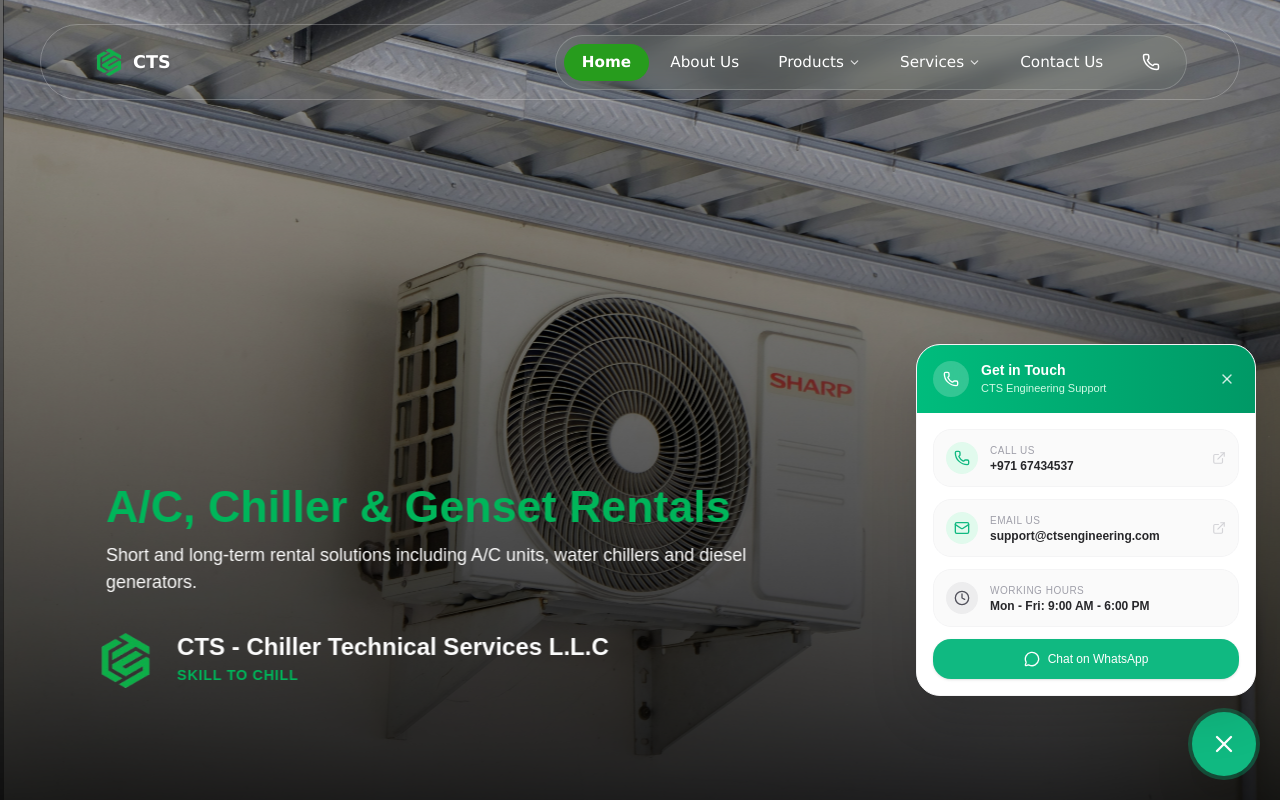
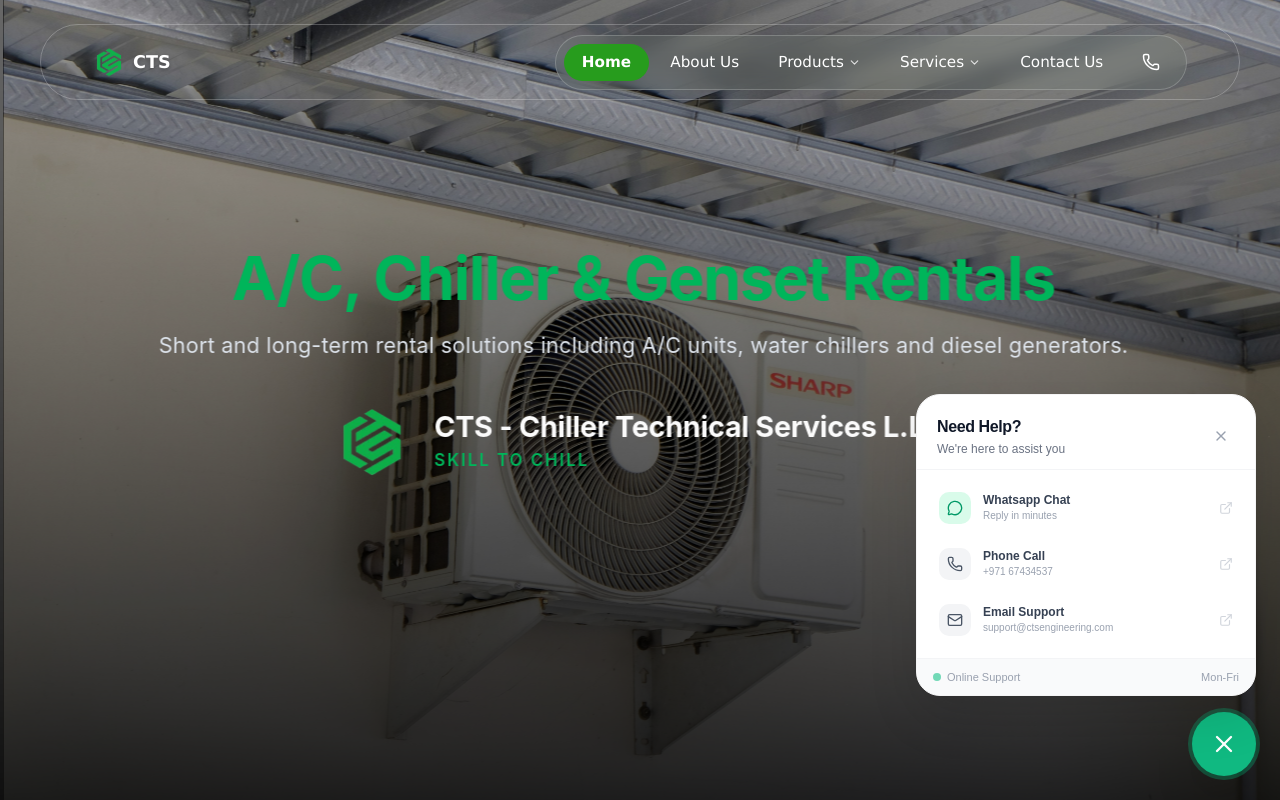
Before and after one commit to abints47/CTS-drchillar-project, a Next.js app: page / in a window 1280 px wide. Both pictures are taken after a click on the button 1224 px from the left and 744 px from the top of the page. Shown: the top 800 px of the page. Built offline with nearby package versions, Linux system fonts and the light colour scheme; grey boxes are pictures that could not be loaded.

Commit message:
Landing page text alignment changed Overall desing of the ChatBot design changed

```diff
--- a/components/ChatBotWidget.tsx
+++ b/components/ChatBotWidget.tsx
@@ -85,84 +85,86 @@
             transition={{ duration: 0.2, ease: "easeOut" }}
             className="absolute bottom-20 right-0 w-[calc(100vw-32px)] sm:w-85 bg-white rounded-[24px] shadow-[0_20px_50px_rgba(0,0,0,0.12)] border border-zinc-100 overflow-hidden"
           >
-            {/* Minimal Clean Header */}
-            <div className="bg-linear-to-r from-emerald-500 to-emerald-600 text-white p-4 flex items-center justify-between">
-              <div className="flex items-center space-x-3">
-                <div className="w-9 h-9 rounded-full bg-white/20 flex items-center justify-center backdrop-blur-md">
-                  <Phone className="w-4 h-4 text-white" />
-                </div>
-                <div>
-                  <h3 className="font-semibold text-sm leading-tight">Get in Touch</h3>
-                  <p className="text-[11px] text-emerald-100">CTS Engineering Support</p>
-                </div>
+            {/* Minimal Header */}
+            <div className="px-5 pt-5 pb-3 flex items-center justify-between border-b border-gray-100 dark:border-slate-800">
+              <div>
+                <h3 className="font-bold text-base text-gray-900 dark:text-white tracking-tight">Need Help?</h3>
+                <p className="text-xs text-gray-500 dark:text-slate-400 mt-0.5">We're here to assist you</p>
               </div>
               <button
                 onClick={() => setIsOpen(false)}
-                className="text-white/80 hover:text-white p-1 rounded-lg hover:bg-white/10 transition-colors"
+                className="text-gray-400 hover:text-gray-600 dark:hover:text-gray-200 p-1.5 rounded-full hover:bg-gray-100 dark:hover:bg-slate-800 transition-colors"
                 aria-label="Close window"
               >
                 <X className="w-4 h-4" />
               </button>
             </div>
 
-            {/* Structured Contact Directory Details */}
-            <div className="p-4 space-y-3 bg-white text-zinc-700">
-              {/* Phone Item */}
+            {/* Clean Action List */}
+            <div className="p-3 space-y-1">
+              {/* WhatsApp */}
               <a
-                href="tel:+18005551234"
-                className="flex items-center justify-between p-3 rounded-2xl bg-zinc-50 hover:bg-emerald-50 hover:text-[#10B981] transition-all border border-zinc-100 group"
+                href="https://wa.me/97167434537"
+                target="_blank"
+                rel="noopener noreferrer"
+                className="flex items-center justify-between p-2.5 rounded-xl hover:bg-emerald-50 dark:hover:bg-emerald-950/30 text-gray-700 dark:text-slate-200 hover:text-emerald-600 dark:hover:text-emerald-400 transition-all group"
               >
-                <div className="flex items-center gap-3">
-                  <div className="w-8 h-8 rounded-full bg-emerald-100/60 flex items-center justify-center text-[#10B981] group-hover:bg-[#10B981] group-hover:text-white transition-colors">
+                <div className="flex items-center space-x-3">
+                  <div className="w-8 h-8 rounded-lg bg-emerald-100/80 dark:bg-emerald-900/50 flex items-center justify-center text-emerald-600 dark:text-emerald-400 group-hover:scale-105 transition-transform">
+                    <MessageCircle className="w-4 h-4" />
+                  </div>
+                  <div>
+                    <p className="text-xs font-semibold">Whatsapp Chat</p>
+                    <p className="text-[10px] text-gray-400 dark:text-slate-500">Reply in minutes</p>
+                  </div>
+                </div>
+                <ExternalLink className="w-3.5 h-3.5 text-gray-300 dark:text-slate-600 group-hover:text-emerald-500 transition-colors" />
+              </a>
+
+              {/* Phone */}
+              <a
+                href="tel:+97167434537"
+                className="flex items-center justify-between p-2.5 rounded-xl hover:bg-gray-50 dark:hover:bg-slate-800/60 text-gray-700 dark:text-slate-200 transition-all group"
+              >
+                <div className="flex items-center space-x-3">
+                  <div className="w-8 h-8 rounded-lg bg-gray-100 dark:bg-slate-800 flex items-center justify-center text-gray-600 dark:text-slate-400 group-hover:scale-105 transition-transform">
                     <Phone className="w-4 h-4" />
                   </div>
                   <div>
-                    <p className="text-[10px] text-zinc-400 font-medium uppercase tracking-wider">Call Us</p>
-                    <p className="text-xs font-semibold text-zinc-800 group-hover:text-[#10B981]">+971 67434537</p>
+                    <p className="text-xs font-semibold">Phone Call</p>
+                    <p className="text-[10px] text-gray-400 dark:text-slate-500">+971 67434537</p>
                   </div>
                 </div>
-                <ExternalLink className="w-3.5 h-3.5 text-zinc-300 group-hover:text-[#10B981]" />
+                <ExternalLink className="w-3.5 h-3.5 text-gray-300 dark:text-slate-600 group-hover:text-gray-500 transition-colors" />
               </a>
 
-              {/* Email Item */}
+              {/* Email */}
               <a
                 href="mailto:support@ctsengineering.com"
-                className="flex items-center justify-between p-3 rounded-2xl bg-zinc-50 hover:bg-emerald-50 hover:text-[#10B981] transition-all border border-zinc-100 group"
+                className="flex items-center justify-between p-2.5 rounded-xl hover:bg-gray-50 dark:hover:bg-slate-800/60 text-gray-700 dark:text-slate-200 transition-all group"
               >
-                <div className="flex items-center gap-3">
-                  <div className="w-8 h-8 rounded-full bg-emerald-100/60 flex items-center justify-center text-[#10B981] group-hover:bg-[#10B981] group-hover:text-white transition-colors">
+                <div className="flex items-center space-x-3">
+                  <div className="w-8 h-8 rounded-lg bg-gray-100 dark:bg-slate-800 flex items-center justify-center text-gray-600 dark:text-slate-400 group-hover:scale-105 transition-transform">
                     <Mail className="w-4 h-4" />
                   </div>
                   <div>
-                    <p className="text-[10px] text-zinc-400 font-medium uppercase tracking-wider">Email Us</p>
-                    <p className="text-xs font-semibold text-zinc-800 group-hover:text-[#10B981]">support@ctsengineering.com</p>
+                    <p className="text-xs font-semibold">Email Support</p>
+                    <p className="text-[10px] text-gray-400 dark:text-slate-500">support@ctsengineering.com</p>
                   </div>
                 </div>
-                <ExternalLink className="w-3.5 h-3.5 text-zinc-300 group-hover:text-[#10B981]" />
-              </a>
-
-              {/* Working Hours */}
-              <div className="flex items-center gap-3 p-3 rounded-2xl bg-zinc-50 border border-zinc-100">
-                <div className="w-8 h-8 rounded-full bg-zinc-200/60 flex items-center justify-center text-zinc-600">
-                  <Clock className="w-4 h-4" />
-                </div>
-                <div>
-                  <p className="text-[10px] text-zinc-400 font-medium uppercase tracking-wider">Working Hours</p>
-                  <p className="text-xs font-semibold text-zinc-800">Mon - Fri: 9:00 AM - 6:00 PM</p>
-                </div>
-              </div>
-
-              {/* WhatsApp Quick Action Button */}
-              <a
-                href="https://wa.me/7167434537"
-                target="_blank"
-                rel="noopener noreferrer"
-                className="w-full mt-2 bg-[#10B981] hover:bg-[#059669] text-white py-3 rounded-2xl font-medium text-xs flex items-center justify-center gap-2 shadow-sm transition-colors"
-              >
-                <MessageCircle className="w-4 h-4" />
-                Chat on WhatsApp
+                <ExternalLink className="w-3.5 h-3.5 text-gray-300 dark:text-slate-600 group-hover:text-gray-500 transition-colors" />
               </a>
             </div>
+
+            {/* Subtle Status Footer */}
+            <div className="px-4 py-2.5 bg-gray-50 dark:bg-slate-950/50 border-t border-gray-100 dark:border-slate-800 flex items-center justify-between text-[11px] text-gray-400 dark:text-slate-500">
+              <div className="flex items-center space-x-1.5">
+                <span className="w-2 h-2 rounded-full bg-emerald-500 animate-pulse" />
+                <span>Online Support</span>
+              </div>
+              <span>Mon-Fri</span>
+            </div>
+
           </motion.div>
         )}
       </AnimatePresence>
--- a/components/ParallaxCarousel.module.css
+++ b/components/ParallaxCarousel.module.css
@@ -49,32 +49,47 @@
 }
 
 /* =========================================
-   DYNAMIC SLIDE CONTENT CONTAINER
+   DYNAMIC SLIDE CONTENT CONTAINER (STRETCHED & MODERN)
    ========================================= */
 .slide__content {
   position: absolute;
-  bottom: clamp(2rem, 8vh, 6rem);
-  left: clamp(1.5rem, 5vw, 5rem);
-  right: clamp(1.5rem, 5vw, 5rem);
+  bottom: clamp(15rem, 10vh, 7rem);
+  left: 3rem;
+  right: 3rem;
+  width: auto;
+  max-width: none;
+  margin-inline: auto;
   color: #ffffff;
   z-index: 10;
-  max-width: 48rem;
+  box-sizing: border-box;
+  display: flex;
+  flex-direction: column;
+  align-items: center;
+  text-align: center;
+  padding-bottom: clamp(2rem, 5vh, 4rem);
+
+  /* Modern Professional Font Family Stack */
+  font-family: 'Inter', system-ui, -apple-system, BlinkMacSystemFont, 'Segoe UI', Roboto, Helvetica, Arial, sans-serif;
+  -webkit-font-smoothing: antialiased;
+  -moz-osx-font-smoothing: grayscale;
 }
 
 /* 1. HERO BRAND HEADER ANIMATION */
 .hero__header {
   display: flex;
   align-items: center;
-  gap: clamp(0.75rem, 2vw, 1.25rem);
-  margin-bottom: clamp(0.5rem, 1.5vh, 1.5rem);
-  padding-bottom: clamp(1rem, 4vh, 4rem);
-  padding-left: clamp(0.5rem, 2vw, 1.875rem);
-  animation: slideInLeft 0.7s cubic-bezier(0.25, 1, 0.5, 1) forwards;
+  justify-content: center;
+  gap: clamp(1rem, 2.5vw, 1.5rem);
+  margin-bottom: clamp(0.75rem, 2vh, 2rem);
+  padding-bottom: clamp(1.5rem, 3vh, 3rem);
+  padding-left: 0;
+  width: 100%;
+  animation: slideInUp 0.7s cubic-bezier(0.16, 1, 0.3, 1) forwards;
 }
 
 .hero__logo {
   object-fit: contain;
-  width: clamp(40px, 5vw, 70px);
+  width: clamp(50px, 6vw, 85px);
   height: auto;
   flex-shrink: 0;
 }
@@ -82,67 +97,78 @@
 .hero__brandText {
   display: flex;
   flex-direction: column;
+  text-align: left;
 }
 
 .hero__brandName {
-  font-size: clamp(1.1rem, 2vw, 1.5rem);
+  font-size: clamp(1.25rem, 2.5vw, 1.8rem);
   font-weight: 700;
+  letter-spacing: -0.01em;
   color: #ffffff;
-  margin: 0 0 0.2rem 0;
+  margin: 0 0 0.25rem 0;
   line-height: 1.2;
 }
 
 .hero__tagline {
-  font-size: clamp(0.75rem, 1.2vw, 0.9rem);
-  font-weight: 700;
-  color: #00b85c;
+  font-size: clamp(0.85rem, 1.4vw, 1.05rem);
+  font-weight: 600;
+  color: #00b85c; /* Emerald green */
   margin: 0;
-  letter-spacing: 0.05em;
+  letter-spacing: 0.12em;
   text-transform: uppercase;
 }
 
 /* 2. SLIDE TITLE ANIMATION (STAGGERED 0.1s) */
 .slide__title {
-  font-size: clamp(1.75rem, 4.5vw, 2.8rem);
+  font-size: clamp(2.2rem, 5.5vw, 3.8rem);
   font-weight: 700;
-  white-space: normal; /* Changed from nowrap to prevent text clipping on varied viewports */
+  letter-spacing: -0.02em;
+  white-space: normal;
   display: -webkit-box;
   -webkit-line-clamp: 2;
   -webkit-box-orient: vertical;
   overflow: hidden;
   text-overflow: ellipsis;
   padding-bottom: 0px;
-  padding-left: clamp(1rem, 3vw, 3.75rem);
-  margin: 0 0 0.5rem 0;
-  line-height: 1.2;
-  color: #00b85c;
-  animation: slideInLeft 0.7s cubic-bezier(0.25, 1, 0.5, 1) 0.1s forwards;
+  padding-left: 0;
+  margin: 0 0 1rem 0;
+  line-height: 1.1;
+  color: #00b85c; /* Reverted back to the signature emerald green color */
+  width: 100%;
+  text-align: center;
+  animation: slideInUp 0.7s cubic-bezier(0.16, 1, 0.3, 1) 0.1s forwards;
   opacity: 0;
 }
 
 /* 3. SLIDE DESCRIPTION ANIMATION (STAGGERED 0.2s) */
 .slide__description {
-  font-size: clamp(0.95rem, 1.5vw, 1.125rem);
-  padding-bottom: clamp(1.5rem, 4vh, 4.375rem);
-  padding-left: clamp(1rem, 3vw, 3.75rem);
+  font-size: clamp(1.05rem, 1.8vw, 1.35rem);
+  font-weight: 400;
+  letter-spacing: 0.01em;
+  padding-bottom: clamp(2rem, 5vh, 5rem);
+  padding-left: 0;
   margin: 0;
-  opacity: 0;
-  line-height: 1.5;
+  opacity: 0.9;
+  line-height: 1.65;
   display: -webkit-box;
   -webkit-line-clamp: 3;
   -webkit-box-orient: vertical;
   overflow: hidden;
-  animation: slideInLeft 0.7s cubic-bezier(0.25, 1, 0.5, 1) 0.2s forwards;
+  width: 100%;
+  max-width: 75rem;
+  color: #e2e8f0; /* Soft readable light text for high contrast against dark overlays */
+  text-align: center;
+  animation: slideInUp 0.7s cubic-bezier(0.16, 1, 0.3, 1) 0.2s forwards;
 }
 
-/* SHARED HORIZONTAL KEYFRAME */
-@keyframes slideInLeft {
+/* SHARED VERTICAL KEYFRAME WITH REFINED EASING */
+@keyframes slideInUp {
   0% {
     opacity: 0;
-    transform: translateX(-50px);
+    transform: translateY(25px);
   }
   100% {
     opacity: 1;
-    transform: translateX(0);
+    transform: translateY(0);
   }
 }
--- a/components/ParallaxCarousel.tsx
+++ b/components/ParallaxCarousel.tsx
@@ -102,15 +102,11 @@
                     key={`animated-content-${selectedIndex}`}
                     className={styles.slide__content}
                   >
-
-
-
                     {/* DYNAMIC SLIDE TITLE & DESCRIPTION */}
                     <p className={styles.slide__title}>{slide.title}</p>
                     <p className={styles.slide__description}>
                       {slide.description}
                     </p>
-
                         {/* HERO BRAND HEADER (Animates with the slide text) */}
 
                        <div className={styles.hero__header}>
```
